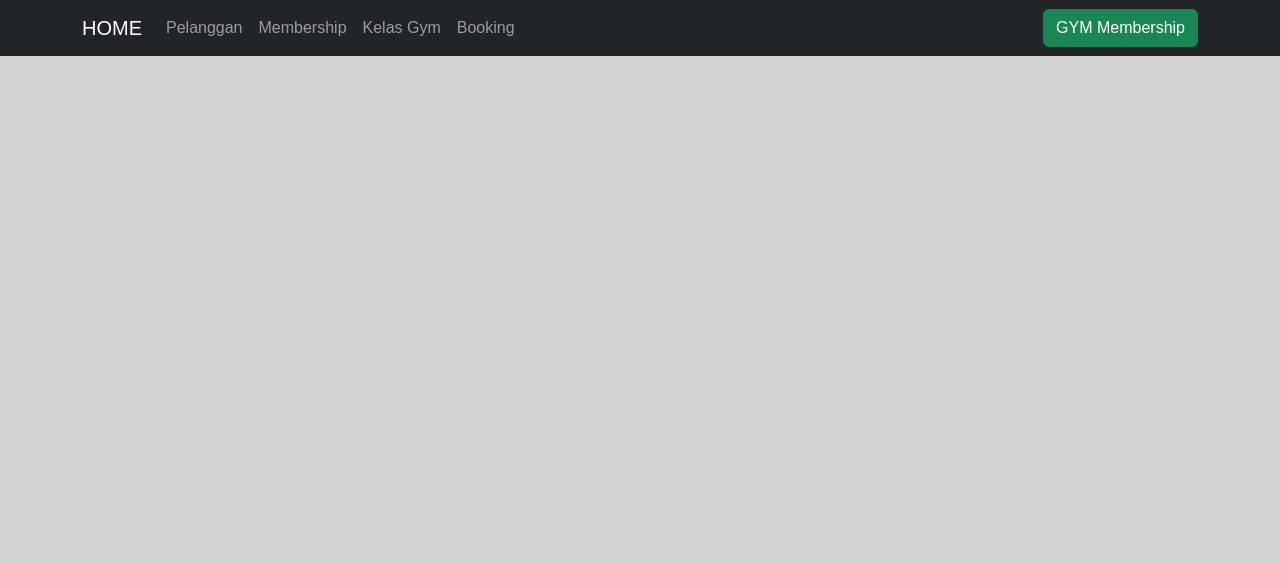
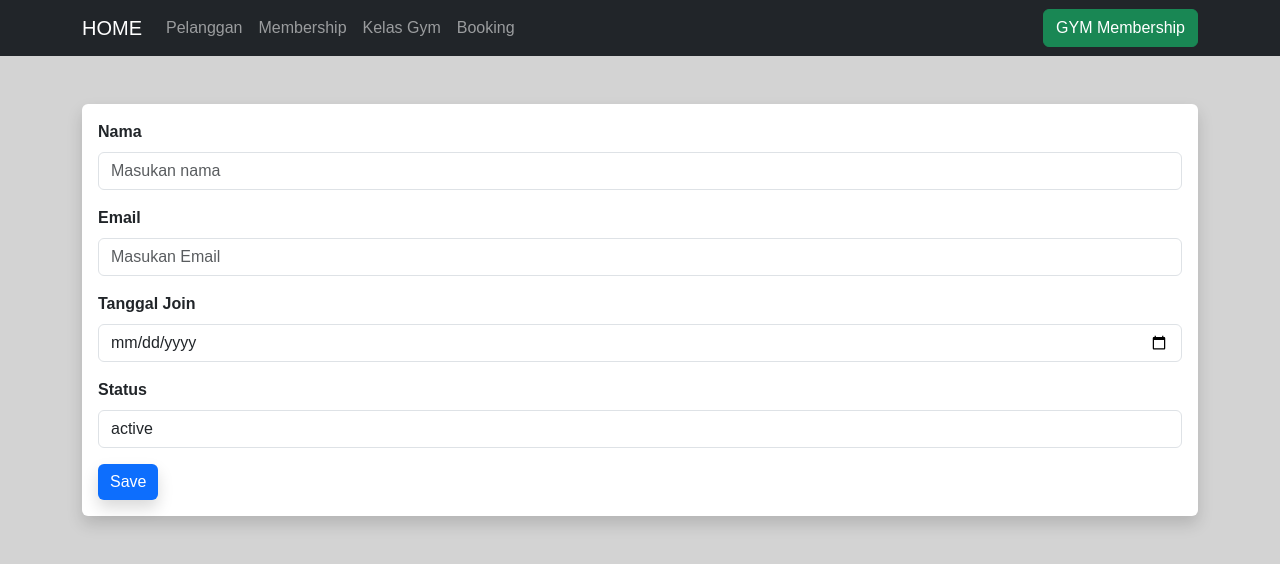
Before and after one commit to muhamadAzis32/gym-membership-fe, a Vue app: page /pelanggan/create in a window 1280 px wide. Shown: the top 564 px of the page. Built offline with nearby package versions, Linux system fonts and the light colour scheme.

Commit message:
feat: add page create pelanggan

```diff
--- a/src/router/index.js
+++ b/src/router/index.js
@@ -24,6 +24,11 @@ const routes = [
         component: () => import( /* webpackChunkName: "index" */ '../views/pelanggan/index.vue')
     },
     {
+        path: '/pelanggan/create',
+        name: 'pelanggan.create',
+        component: () => import( /* webpackChunkName: "create" */ '../views/pelanggan/create.vue')
+    },
+    {
         path: '/membership',
         name: 'membership.index',
         component: () => import( /* webpackChunkName: "index" */ '../views/membership/index.vue')
--- /dev/null
+++ b/src/views/pelanggan/create.vue
@@ -0,0 +1,128 @@
+
+<script setup>
+//import ref
+import { ref } from "vue";
+
+//import router
+import { useRouter } from "vue-router";
+
+//import api
+import api from "../../api";
+
+//init router
+const router = useRouter();
+
+// define state
+const name = ref("");
+const email = ref("");
+const join_date = ref("");
+const status = ref("active");
+
+const statuses = ref([]);
+const errors = ref([]);
+
+statuses.value = ["active", "inactive"];
+
+// store data
+const storePelanggan = async () => {
+  // init formData
+  let formData = new FormData();
+
+  // assign state value
+  formData.append("name", name.value);
+  formData.append("email", email.value);
+  formData.append("join_date", join_date.value);
+  formData.append("status", status.value);
+
+  //store data with API
+  await api
+    .post("/api/pelanggan", formData)
+    .then(() => {
+      //redirect
+      router.push({ path: "/pelanggan" });
+    })
+    .catch((error) => {
+      //assign response error data to state "errors"
+      if (error.response?.data.errors) {
+        errors.value = error.response.data.errors;
+      } else if (error.response?.data?.message) {
+        alert(error.response.data.message);
+      } else {
+        alert("Terjadi kesalahan tak terduga!");
+      }
+    });
+};
+</script>
+
+<template>
+  <div class="container mt-5">
+    <div class="row">
+      <div class="col-md-12">
+        <div class="card border-0 rounded shadow">
+          <div class="card-body">
+            <form @submit.prevent="storePelanggan()">
+              <div class="mb-3">
+                <label class="form-label fw-bold">Nama</label>
+                <input
+                  type="text"
+                  class="form-control"
+                  v-model="name"
+                  placeholder="Masukan nama"
+                />
+                <div v-if="errors.name" class="alert alert-danger mt-2">
+                  <span>{{ errors.name[0] }}</span>
+                </div>
+              </div>
+
+              <div class="mb-3">
+                <label class="form-label fw-bold">Email</label>
+                <input
+                  type="text"
+                  class="form-control"
+                  v-model="email"
+                  placeholder="Masukan Email"
+                />
+                <div v-if="errors.email" class="alert alert-danger mt-2">
+                  <span>{{ errors.email[0] }}</span>
+                </div>
+              </div>
+
+              <div class="mb-3">
+                <label class="form-label fw-bold">Tanggal Join</label>
+                <input
+                  type="date"
+                  class="form-control"
+                  v-model="join_date"
+                  placeholder="Masukan Tanggal Join"
+                />
+                <div v-if="errors.join_date" class="alert alert-danger mt-2">
+                  <span>{{ errors.join_date[0] }}</span>
+                </div>
+              </div>
+
+              <div class="mb-3">
+                <label class="form-label fw-bold">Status</label>
+                <select class="form-control" v-model="status">
+                  <option value="" disabled>Klik Untuk Memilih Status</option>
+                  <option v-for="item in statuses" :key="item" :value="item">
+                    {{ item }}
+                  </option>
+                </select>
+                <div v-if="errors.status" class="alert alert-danger mt-2">
+                  <span>{{ errors.status[0] }}</span>
+                </div>
+              </div>
+
+              <button
+                type="submit"
+                class="btn btn-md btn-primary rounded-sm shadow border-0"
+              >
+                Save
+              </button>
+            </form>
+          </div>
+        </div>
+      </div>
+    </div>
+  </div>
+</template>
--- a/src/views/pelanggan/index.vue
+++ b/src/views/pelanggan/index.vue
@@ -26,11 +26,11 @@ onMounted(() => {
   <div class="container mt-5 mb-5">
     <div class="row">
       <div class="col-md-12">
-        <!-- <router-link
+        <router-link
           :to="{ name: 'pelanggan.create' }"
           class="btn btn-md btn-success rounded shadow border-0 mb-3"
           >ADD NEW</router-link
-        > -->
+        >
         <div class="card border-0 rounded shadow">
           <div class="card-body">
             <table class="table table-bordered">
```
